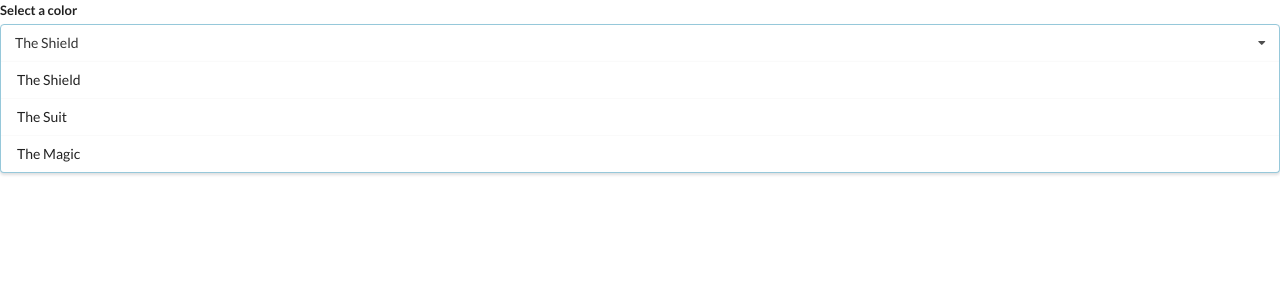
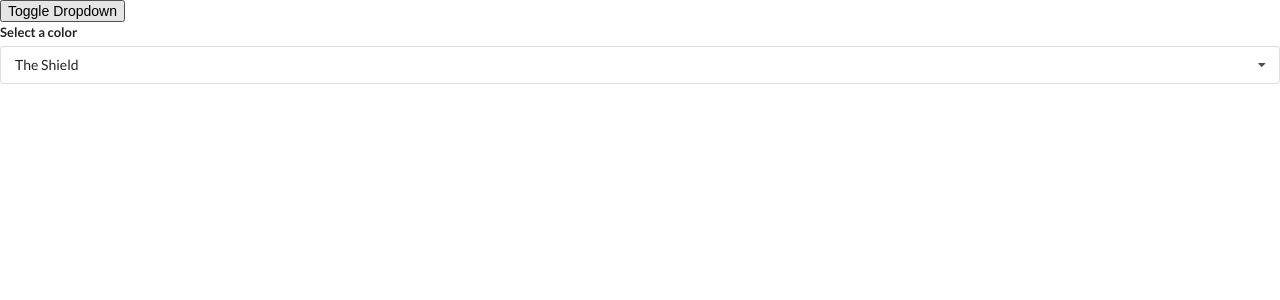
Before and after one commit to vineetbatthina/react-neo, a React (Create React App) app in the folder widgets/: page / in a window 1280 px wide. Shown: the top 300 px of the page. Built offline with nearby package versions, Linux system fonts and the light colour scheme.

Commit message:
dropdown complete

```diff
--- a/widgets/src/App.js
+++ b/widgets/src/App.js
@@ -48,14 +48,21 @@
 export default () =>
 {
     const [selected, setSelected] = useState(options[0]);
+    const [showDropdown, setShowDropdown] = useState(true);
 
     return (
         <div>
+            <button onClick={() => setShowDropdown(!showDropdown)}>
+            Toggle Dropdown
+            </button>
+        {showDropdown ? (
             <Dropdown
-                selected ={selected}
-                onSelectedChange={setSelected}
-                options={options}
+             selected={selected}
+             onSelectedChange={setSelected}
+            options={options}
             />
-        </div>
-    );
+        ) : null}
+    </div>
+  );
+
 };
--- a/widgets/src/components/Dropdown.js
+++ b/widgets/src/components/Dropdown.js
@@ -1,8 +1,35 @@
-import React from 'react';
+import React,{useState,useEffect,useRef} from 'react';
 
 const Dropdown = ({options,selected,onSelectedChange}) =>{
 
+    const [open,setOpen] = useState(false);
+    const ref = useRef();
+
+    useEffect( () => {
+        const onBodyClick = (event) => {
+
+            if(ref.current && ref.current.contains(event.target))
+            {
+                return;
+            }
+
+            setOpen(false);
+        };
+
+        document.body.addEventListener('click' , onBodyClick , {capture :true});
+
+        return (
+            document.body.removeEventListener('click',onBodyClick, {capture :true})
+        );
+    } , []);
+
     const renderedOptions = options.map((option)=>{
+
+        if(option.value === selected.value)
+        {
+            return null;
+        }
+
         return (
             <div
             key={option.value}
@@ -14,13 +41,13 @@
         );
     });
     return (
-        <div className="ui form">
+        <div ref ={ref} className="ui form">
             <div className="field">
                 <label className="label">Select a color</label>
-                <div className="ui selection dropdown visible active">
+                <div onClick= { () => setOpen(!open) } className={`ui selection dropdown ${open ? 'visible active' : '' }`}>
                     <i className="dropdown icon"></i>
                     <div className="text">{selected.label}</div>
-                    <div className="menu visible transition">
+                    <div className={`menu ${open ? 'visible transition' : '' }`}>
                         {renderedOptions}
                     </div>
                 </div>
```
